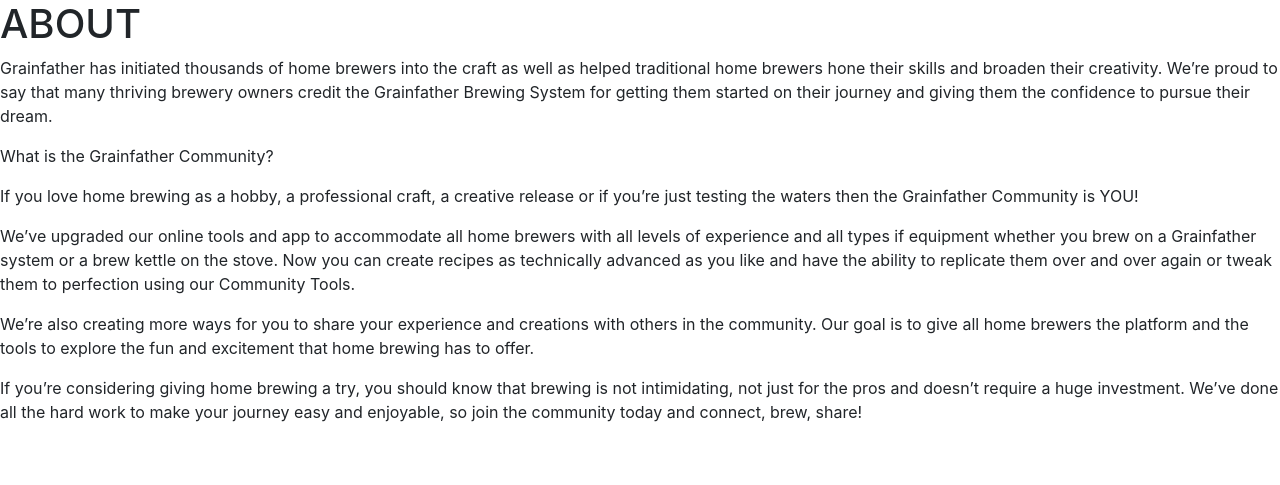
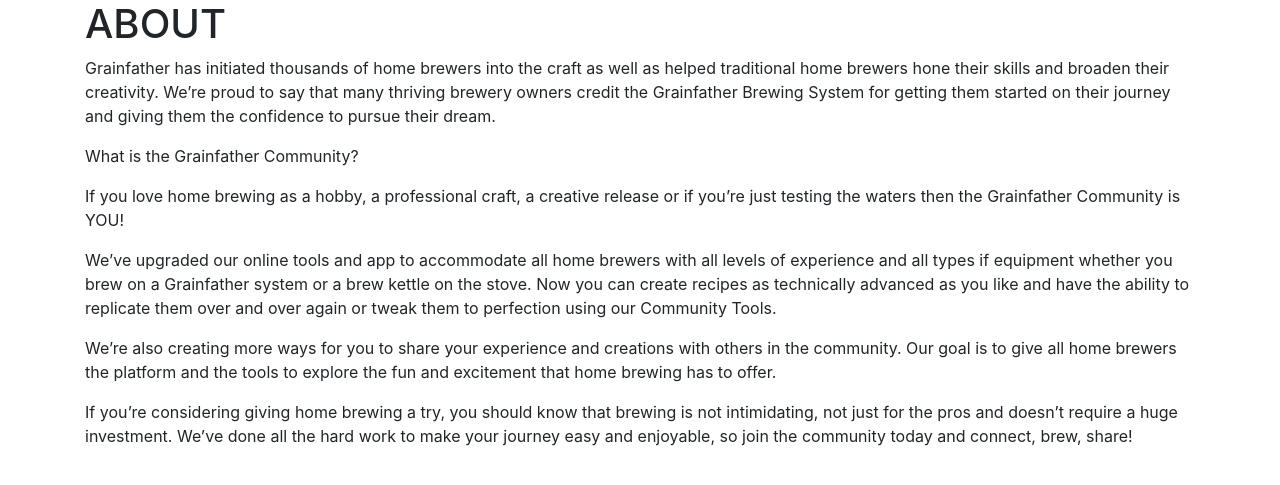
Before and after one commit to armedcor/Grain_Haven, a Flask app: page /about in a window 1280 px wide. Shown: the part 96-581 px from the top of the page. Run offline with Flask 2, Linux system fonts and the light colour scheme; some libraries are stand-ins or nearby versions.

Commit message:
Added container class

```diff
--- a/templates/about.html
+++ b/templates/about.html
@@ -1,5 +1,5 @@
 {% extends 'base.html' %} {% block about %}
-
+<div class="container">
     <div class="row">
         <div class="col-12">
             <h1>ABOUT</h1>
@@ -8,8 +8,8 @@
 
     <div class="row">
         <div class="col-12">
-        <p>Grainfather has initiated thousands of home brewers into the craft as well as helped traditional home brewers hone their skills and broaden their creativity. We’re proud to say that many thriving brewery owners credit the Grainfather Brewing System
-            for getting them started on their journey and giving them the confidence to pursue their dream.</p>
+            <p>Grainfather has initiated thousands of home brewers into the craft as well as helped traditional home brewers hone their skills and broaden their creativity. We’re proud to say that many thriving brewery owners credit the Grainfather Brewing
+                System for getting them started on their journey and giving them the confidence to pursue their dream.</p>
 
 
             <p>What is the Grainfather Community?</p>
@@ -21,9 +21,10 @@
 
             <p>We’re also creating more ways for you to share your experience and creations with others in the community. Our goal is to give all home brewers the platform and the tools to explore the fun and excitement that home brewing has to offer.</p>
 
-        <p>If you’re considering giving home brewing a try, you should know that brewing is not intimidating, not just for the pros and doesn’t require a huge investment. We’ve done all the hard work to make your journey easy and enjoyable, so join the community
-            today and connect, brew, share!
+            <p>If you’re considering giving home brewing a try, you should know that brewing is not intimidating, not just for the pros and doesn’t require a huge investment. We’ve done all the hard work to make your journey easy and enjoyable, so join the
+                community today and connect, brew, share!
             </p>
+        </div>
     </div>
 </div>
 
```
Lines whose indentation alone changed are shown as unchanged.
